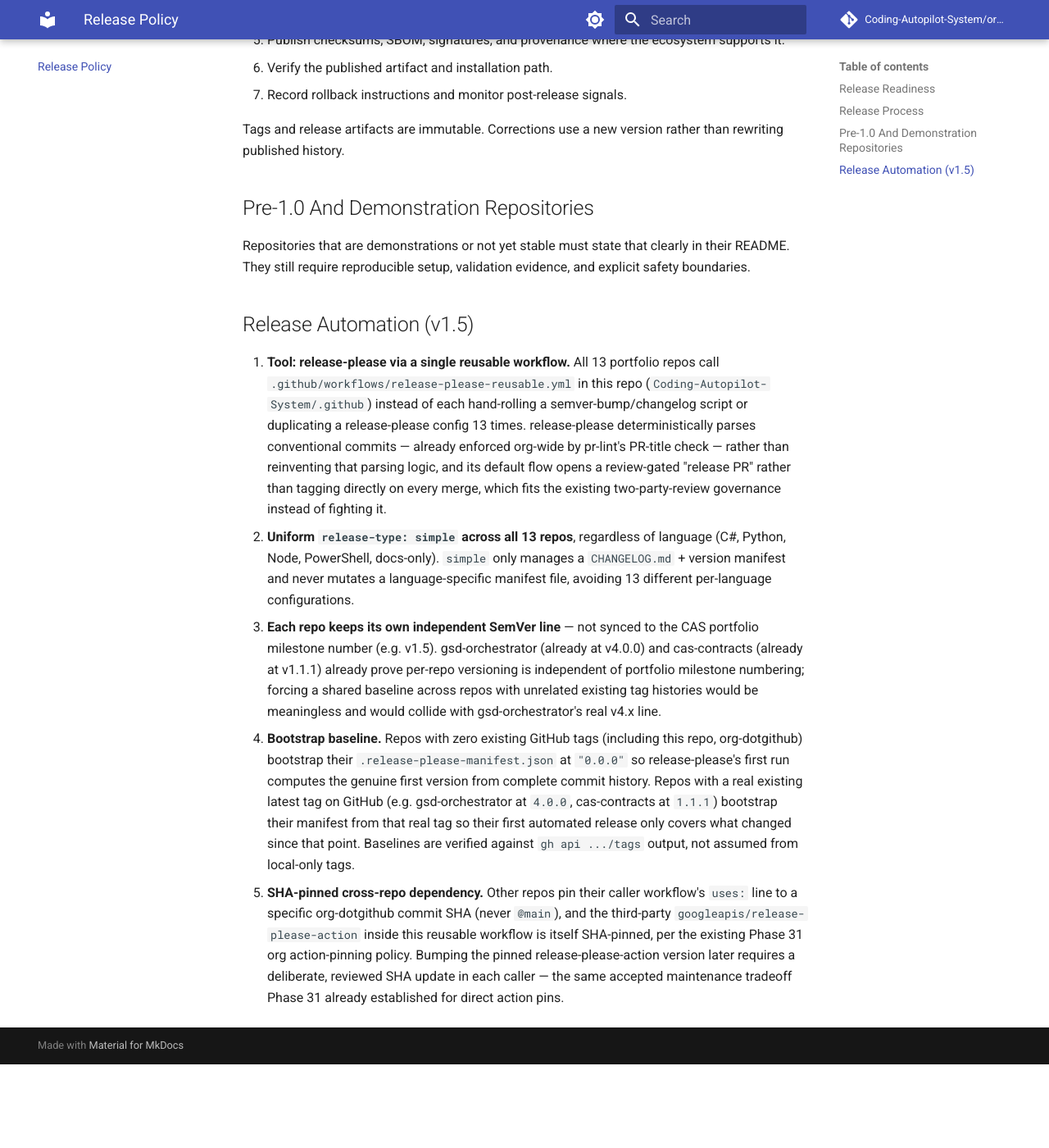
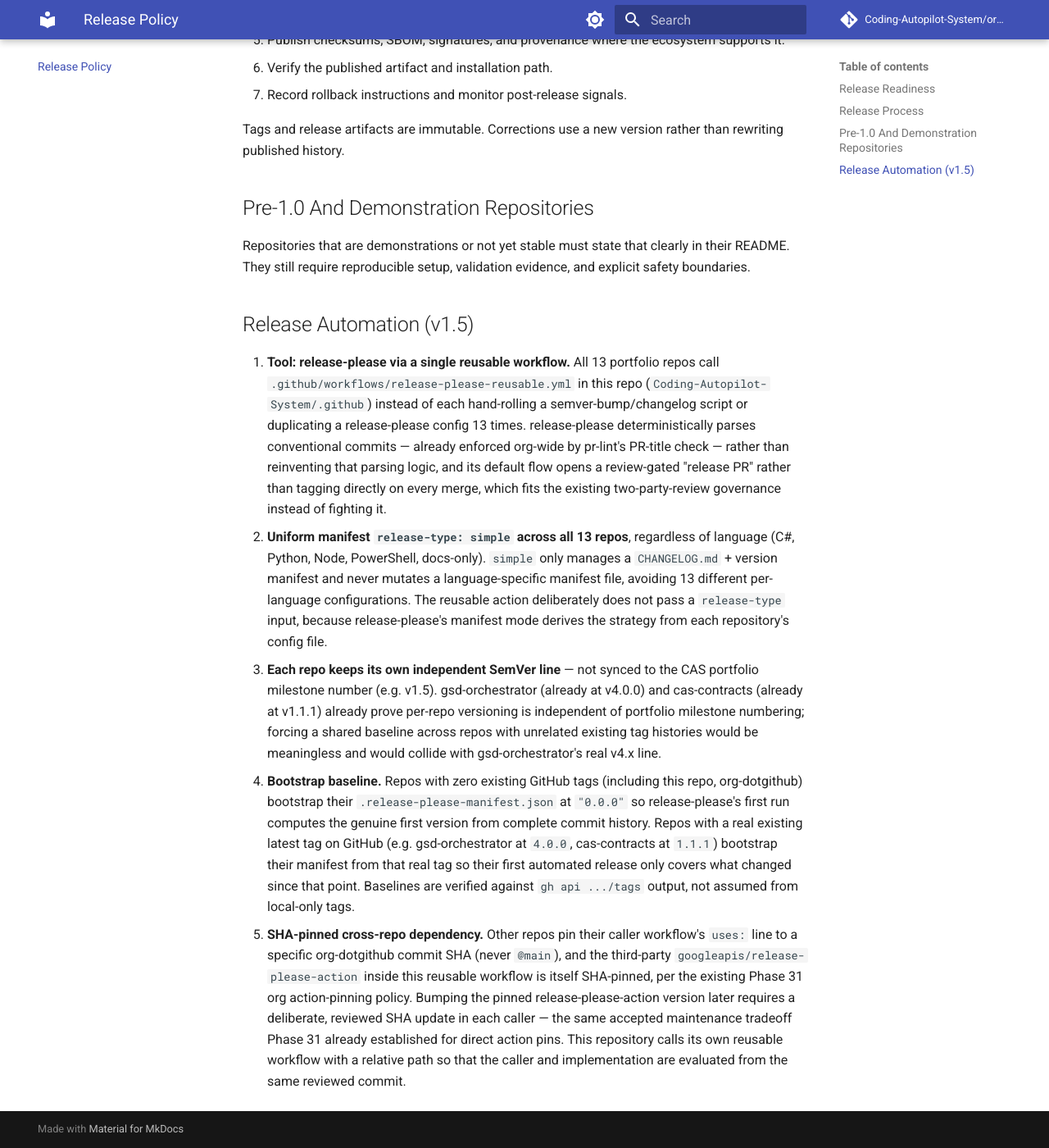
Before and after one commit to Coding-Autopilot-System/.github, an MkDocs documentation site: the page built from docs/RELEASE_POLICY.md, in a window 1280 px wide and 1400 px high, scrolled down 703 px. Shown: the whole window at 82% size. Built offline with MkDocs 1.6.1 and Material for MkDocs 9.7.7, drawn with Linux system fonts in a browser that asks for light colours; comment, search, counter and statistics services are not loaded; before the commit the page ends 2001 px from its top, so only the background shows below that.

```diff
--- a/docs/RELEASE_POLICY.md
+++ b/docs/RELEASE_POLICY.md
@@ -41,10 +41,12 @@ safety boundaries.
    and its default flow opens a review-gated "release PR" rather than tagging
    directly on every merge, which fits the existing two-party-review governance
    instead of fighting it.
-2. **Uniform `release-type: simple` across all 13 repos**, regardless of language
+2. **Uniform manifest `release-type: simple` across all 13 repos**, regardless of language
    (C#, Python, Node, PowerShell, docs-only). `simple` only manages a
    `CHANGELOG.md` + version manifest and never mutates a language-specific manifest
-   file, avoiding 13 different per-language configurations.
+   file, avoiding 13 different per-language configurations. The reusable action
+   deliberately does not pass a `release-type` input, because release-please's
+   manifest mode derives the strategy from each repository's config file.
 3. **Each repo keeps its own independent SemVer line** — not synced to the CAS
    portfolio milestone number (e.g. v1.5). gsd-orchestrator (already at v4.0.0) and
    cas-contracts (already at v1.1.1) already prove per-repo versioning is
@@ -65,4 +67,6 @@ safety boundaries.
    itself SHA-pinned, per the existing Phase 31 org action-pinning policy. Bumping
    the pinned release-please-action version later requires a deliberate, reviewed
    SHA update in each caller — the same accepted maintenance tradeoff Phase 31
-   already established for direct action pins.
+   already established for direct action pins. This repository calls its own
+   reusable workflow with a relative path so that the caller and implementation
+   are evaluated from the same reviewed commit.
```
Also changed, not shown: 2 other files.
